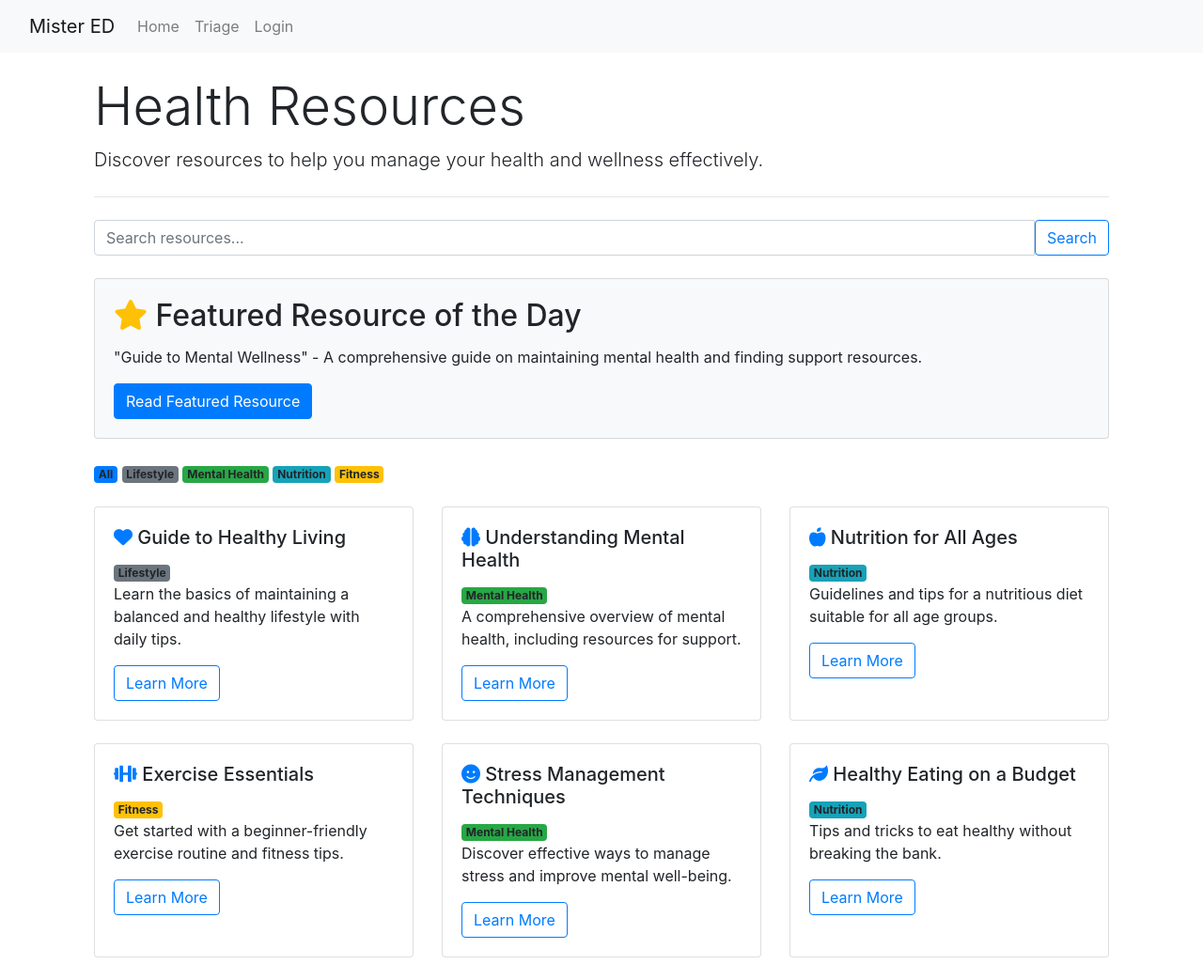
After one commit to SENG-350-2024-fall/Team3, a Django app: page /resources/ in a window 1280 px wide. The commit adds this page. Shown: the whole page at 94% size. Run offline with Django 4.2, Linux system fonts and the light colour scheme; some libraries are stand-ins or nearby versions.

Commit message:
Add the resources page

```diff
--- a/mister_ed/mister_ed/mister_ed/templates/home/base.html
+++ b/mister_ed/mister_ed/mister_ed/templates/home/base.html
@@ -2,6 +2,7 @@
 <html>
 <head>
     <title>{% block title %}Home{% endblock %}</title>
+    <link rel="stylesheet" href="https://cdnjs.cloudflare.com/ajax/libs/font-awesome/6.0.0-beta3/css/all.min.css">
     <link href="https://stackpath.bootstrapcdn.com/bootstrap/4.5.2/css/bootstrap.min.css" rel="stylesheet">
     {% block head %}{% endblock %}
 </head>
--- /dev/null
+++ b/mister_ed/mister_ed/mister_ed/templates/home/resources.html
@@ -0,0 +1,61 @@
+{% extends "home/base.html" %}
+
+{% block title %}Health Resources{% endblock %}
+
+{% block content %}
+<div class="container mt-4">
+    <h1 class="display-4">Health Resources</h1>
+    <p class="lead">Discover resources to help you manage your health and wellness effectively.</p>
+    <hr class="my-4">
+
+    <!-- Search Bar -->
+    <div class="input-group mb-4">
+        <input type="text" class="form-control" placeholder="Search resources..." aria-label="Search resources">
+        <button class="btn btn-outline-primary" type="button">Search</button>
+    </div>
+
+    <!-- Featured Resource Section -->
+    <div class="card bg-light mb-4">
+        <div class="card-body">
+            <h2 class="card-title"><i class="fas fa-star text-warning"></i> Featured Resource of the Day</h2>
+            <p class="card-text">"Guide to Mental Wellness" - A comprehensive guide on maintaining mental health and finding support resources.</p>
+            <a href="/resources/resource-of-the-day" class="btn btn-primary">Read Featured Resource</a>
+        </div>
+    </div>
+
+    <!-- Filter Options -->
+    <div class="mb-4">
+        <span class="badge bg-primary filter-option" data-category="all">All</span>
+        <span class="badge bg-secondary filter-option" data-category="Lifestyle">Lifestyle</span>
+        <span class="badge bg-success filter-option" data-category="Mental Health">Mental Health</span>
+        <span class="badge bg-info filter-option" data-category="Nutrition">Nutrition</span>
+        <span class="badge bg-warning filter-option" data-category="Fitness">Fitness</span>
+    </div>
+
+    <!-- Resources Grid -->
+    <div class="row">
+        {% for resource in resources %}
+        <div class="col-md-4 resource-card mb-4" data-category="{{ resource.category }}">
+            <div class="card h-100">
+                <div class="card-body">
+                    <h5 class="card-title">
+                        <i class="fas {{ resource.icon }} text-primary"></i> {{ resource.title }}
+                    </h5>
+                    <span class="badge
+                        {% if resource.category == 'Mental Health' %} bg-success
+                        {% elif resource.category == 'Fitness' %} bg-warning
+                        {% elif resource.category == 'Nutrition' %} bg-info
+                        {% elif resource.category == 'Lifestyle' %} bg-secondary
+                        {% else %} bg-primary
+                        {% endif %}">
+                        {{ resource.category }}
+                    </span>
+                    <p class="card-text">{{ resource.description }}</p>
+                    <a href="{{ resource.link }}" class="btn btn-outline-primary">Learn More</a>
+                </div>
+            </div>
+        </div>
+        {% endfor %}
+    </div>
+</div>
+{% endblock %}
--- a/mister_ed/mister_ed/mister_ed/urls.py
+++ b/mister_ed/mister_ed/mister_ed/urls.py
@@ -9,4 +9,13 @@ urlpatterns = [
     path("triage/", views.triage, name="triage"),
     path("login/", views.login, name="login"),
     path("signup/", views.signup, name="signup"),
+    path('resources/', views.resources, name='resources'),
+    path('resources/healthy-living/', views.healthy_living, name='healthy_living'),
+    path('resources/mental-health/', views.mental_health, name='mental_health'),
+    path('resources/nutrition/', views.nutrition, name='nutrition'),
+    path('resources/exercise-essentials/', views.exercise_essentials, name='exercise_essentials'),
+    path('resources/stress-management/', views.stress_management, name='stress_management'),
+    path('resources/eating-on-budget/', views.eating_on_budget, name='eating_on_budget'),
+    path('resources/resource-of-the-day/', views.resource_of_the_day, name='resource_of_the_day'),
+
 ]
--- a/mister_ed/mister_ed/mister_ed/views.py
+++ b/mister_ed/mister_ed/mister_ed/views.py
@@ -19,6 +19,53 @@ def home(request):
 def triage(request):
     return render(request, 'triage/triage.html')
 
+def resources(request):
+
+    resources = [
+        {
+            "title": "Guide to Healthy Living",
+            "link": "/resources/healthy-living",
+            "description": "Learn the basics of maintaining a balanced and healthy lifestyle with daily tips.",
+            "category": "Lifestyle",
+            "icon": "fa-heart"
+        },
+        {
+            "title": "Understanding Mental Health",
+            "link": "/resources/mental-health",
+            "description": "A comprehensive overview of mental health, including resources for support.",
+            "category": "Mental Health",
+            "icon": "fa-brain"
+        },
+        {
+            "title": "Nutrition for All Ages",
+            "link": "/resources/nutrition",
+            "description": "Guidelines and tips for a nutritious diet suitable for all age groups.",
+            "category": "Nutrition",
+            "icon": "fa-apple-alt"
+        },
+        {
+            "title": "Exercise Essentials",
+            "link": "/resources/exercise-essentials",
+            "description": "Get started with a beginner-friendly exercise routine and fitness tips.",
+            "category": "Fitness",
+            "icon": "fa-dumbbell"
+        },
+        {
+            "title": "Stress Management Techniques",
+            "link": "/resources/stress-management",
+            "description": "Discover effective ways to manage stress and improve mental well-being.",
+            "category": "Mental Health",
+            "icon": "fa-smile"
+        },
+        {
+            "title": "Healthy Eating on a Budget",
+            "link": "/resources/eating-on-budget",
+            "description": "Tips and tricks to eat healthy without breaking the bank.",
+            "category": "Nutrition",
+            "icon": "fa-leaf"
+        }]
+    return render(request, 'home/resources.html', {'resources': resources})
+
 def login(request):
     return render(request, 'registration/login.html')
 
@@ -33,3 +80,45 @@ def signup(request):
     else:
         form = SignupForm()
     return render(request, 'registration/signup.html', {'form': form})
+
+def healthy_living(request):
+    return render(request, 'home/article_detail.html', {
+        'title': 'Guide to Healthy Living',
+        'content': 'Just eat your vegetables... even the ones that don’t taste like candy!',
+    })
+
+def mental_health(request):
+    return render(request, 'home/article_detail.html', {
+        'title': 'Mental Health Awareness',
+        'content': 'If at first you don’t succeed, try doing it the way your therapist told you!',
+    })
+
+def nutrition(request):
+    return render(request, 'home/article_detail.html', {
+        'title': 'Nutrition for All Ages',
+        'content': 'Eat a balanced diet... by balancing your dessert with your salad!',
+    })
+
+def exercise_essentials(request):
+    return render(request, 'home/article_detail.html', {
+        'title': 'Exercise Essentials',
+        'content': 'You don’t have to run a marathon; just jog to the fridge and back a few times!',
+    })
+
+def stress_management(request):
+    return render(request, 'home/article_detail.html', {
+        'title': 'Stress Management Techniques',
+        'content': 'When life gives you lemons, just add them to your drink and pretend everything’s fine!',
+    })
+
+def eating_on_budget(request):
+    return render(request, 'home/article_detail.html', {
+        'title': 'Healthy Eating on a Budget',
+        'content': 'Why pay for fancy superfoods when you can just sprinkle some kale on your pizza?',
+    })
+
+def resource_of_the_day(request):
+    return render(request, 'home/article_detail.html', {
+        'title': 'Resource of the Day',
+        'content': 'If you can’t find the motivation to exercise, just wear workout clothes all day. It’s like working out without breaking a sweat!',
+    })
--- a/mister_ed/mister_ed/mysite/settings.py
+++ b/mister_ed/mister_ed/mysite/settings.py
@@ -82,7 +82,7 @@ DATABASES = {
         'ENGINE': 'django.db.backends.postgresql_psycopg2',
         'NAME': 'mister_ed',
         'USER': 'postgres',
-        'PASSWORD': 'group3',
+        'PASSWORD': '132454',
         'HOST': 'localhost',
         'PORT': '5432',
     }
```
Also changed, not shown: mister_ed/mister_ed/mister_ed/templates/home/article_detail.html (added, +11 -0 lines), mister_ed/mister_ed/mister_ed/migrations/0001_initial.py (added).
